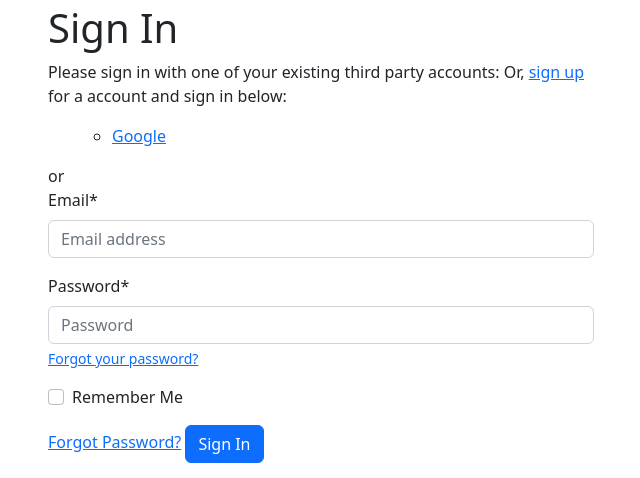
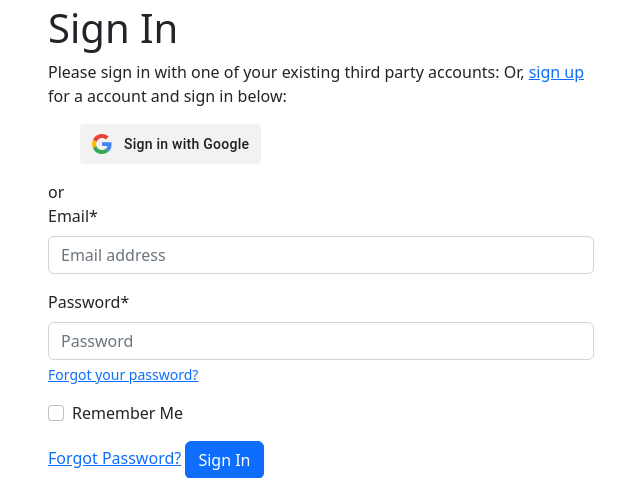
Before and after one commit to StrengthCoach/AIFitness, a Django app: page /accounts/login/ in a window 1280 px wide. Shown: the part 56-534 px from the top of the page, without its empty margins (319-959 px from the left). Run offline with Django 4.2, Linux system fonts and the light colour scheme; some libraries are stand-ins or nearby versions.

Commit message:
add style for google login and sign up with google

```diff
--- a/aifitness/static/css/project.css
+++ b/aifitness/static/css/project.css
@@ -11,3 +11,120 @@
   background-color: #f2dede;
   border-color: #eed3d7;
 }
+
+.gsi-material-button {
+  -moz-user-select: none;
+  -webkit-user-select: none;
+  -ms-user-select: none;
+  -webkit-appearance: none;
+  background-color: #f2f2f2;
+  background-image: none;
+  border: none;
+  -webkit-border-radius: 4px;
+  border-radius: 4px;
+  -webkit-box-sizing: border-box;
+  box-sizing: border-box;
+  color: #1f1f1f;
+  cursor: pointer;
+  font-family: 'Roboto', arial, sans-serif;
+  font-size: 14px;
+  height: 40px;
+  letter-spacing: 0.25px;
+  outline: none;
+  overflow: hidden;
+  padding: 0 12px;
+  position: relative;
+  text-align: center;
+  -webkit-transition: background-color .218s, border-color .218s, box-shadow .218s;
+  transition: background-color .218s, border-color .218s, box-shadow .218s;
+  vertical-align: middle;
+  white-space: nowrap;
+  width: auto;
+  max-width: 400px;
+  min-width: min-content;
+}
+
+.gsi-material-button .gsi-material-button-icon {
+  height: 20px;
+  margin-right: 12px;
+  min-width: 20px;
+  width: 20px;
+}
+
+.gsi-material-button .gsi-material-button-content-wrapper {
+  -webkit-align-items: center;
+  align-items: center;
+  display: flex;
+  -webkit-flex-direction: row;
+  flex-direction: row;
+  -webkit-flex-wrap: nowrap;
+  flex-wrap: nowrap;
+  height: 100%;
+  justify-content: space-between;
+  position: relative;
+  width: 100%;
+}
+
+.gsi-material-button .gsi-material-button-contents {
+  -webkit-flex-grow: 1;
+  flex-grow: 1;
+  font-family: 'Roboto', arial, sans-serif;
+  font-weight: 500;
+  overflow: hidden;
+  text-overflow: ellipsis;
+  vertical-align: top;
+  text-decoration: none;
+  color: inherit;
+}
+
+.gsi-material-button .gsi-material-button-state {
+  -webkit-transition: opacity .218s;
+  transition: opacity .218s;
+  bottom: 0;
+  left: 0;
+  opacity: 0;
+  position: absolute;
+  right: 0;
+  top: 0;
+}
+
+.gsi-material-button:disabled {
+  cursor: default;
+  background-color: #ffffff61;
+}
+
+.gsi-material-button:disabled .gsi-material-button-state {
+  background-color: #1f1f1f1f;
+}
+
+.gsi-material-button:disabled .gsi-material-button-contents {
+  opacity: 38%;
+}
+
+.gsi-material-button:disabled .gsi-material-button-icon {
+  opacity: 38%;
+}
+
+.gsi-material-button:not(:disabled):active .gsi-material-button-state,
+.gsi-material-button:not(:disabled):focus .gsi-material-button-state {
+  background-color: #001d35;
+  opacity: 12%;
+}
+
+.gsi-material-button:not(:disabled):hover {
+  -webkit-box-shadow: 0 1px 2px 0 rgba(60, 64, 67, .30), 0 1px 3px 1px rgba(60, 64, 67, .15);
+  box-shadow: 0 1px 2px 0 rgba(60, 64, 67, .30), 0 1px 3px 1px rgba(60, 64, 67, .15);
+}
+
+.gsi-material-button:not(:disabled):hover .gsi-material-button-state {
+  background-color: #001d35;
+  opacity: 8%;
+}
+
+.svg-google-icon {
+  display: block;
+}
+
+.text-decor-none .gsi-material-button-contents {
+  text-decoration: none;
+}
--- a/aifitness/templates/account/login.html
+++ b/aifitness/templates/account/login.html
@@ -22,7 +22,26 @@
     </p>
     <div class="socialaccount_ballot">
       <ul class="socialaccount_providers">
-        {% include "socialaccount/snippets/provider_list.html" with process="login" %}
+        <button class="gsi-material-button">
+          <div class="gsi-material-button-state"></div>
+          <div class="gsi-material-button-content-wrapper">
+            <div class="gsi-material-button-icon">
+              <svg version="1.1"
+                   xmlns="http://www.w3.org/2000/svg"
+                   viewBox="0 0 48 48"
+                   xmlns:xlink="http://www.w3.org/1999/xlink"
+                   class="svg-google-icon">
+                <path fill="#EA4335" d="M24 9.5c3.54 0 6.71 1.22 9.21 3.6l6.85-6.85C35.9 2.38 30.47 0 24 0 14.62 0 6.51 5.38 2.56 13.22l7.98 6.19C12.43 13.72 17.74 9.5 24 9.5z" />
+                <path fill="#4285F4" d="M46.98 24.55c0-1.57-.15-3.09-.38-4.55H24v9.02h12.94c-.58 2.96-2.26 5.48-4.78 7.18l7.73 6c4.51-4.18 7.09-10.36 7.09-17.65z" />
+                <path fill="#FBBC05" d="M10.53 28.59c-.48-1.45-.76-2.99-.76-4.59s.27-3.14.76-4.59l-7.98-6.19C.92 16.46 0 20.12 0 24c0 3.88.92 7.54 2.56 10.78l7.97-6.19z" />
+                <path fill="#34A853" d="M24 48c6.48 0 11.93-2.13 15.89-5.81l-7.73-6c-2.15 1.45-4.92 2.3-8.16 2.3-6.26 0-11.57-4.22-13.47-9.91l-7.98 6.19C6.51 42.62 14.62 48 24 48z" />
+                <path fill="none" d="M0 0h48v48H0z" />
+              </svg>
+            </div>
+            <a href="{% provider_login_url 'google' %}"
+               class="gsi-material-button-contents">Sign in with Google</a>
+          </div>
+        </button>
       </ul>
       <div class="login-or">{% translate "or" %}</div>
     </div>
```
Also changed, not shown: aifitness/templates/account/signup.html (+32 -0 lines).
